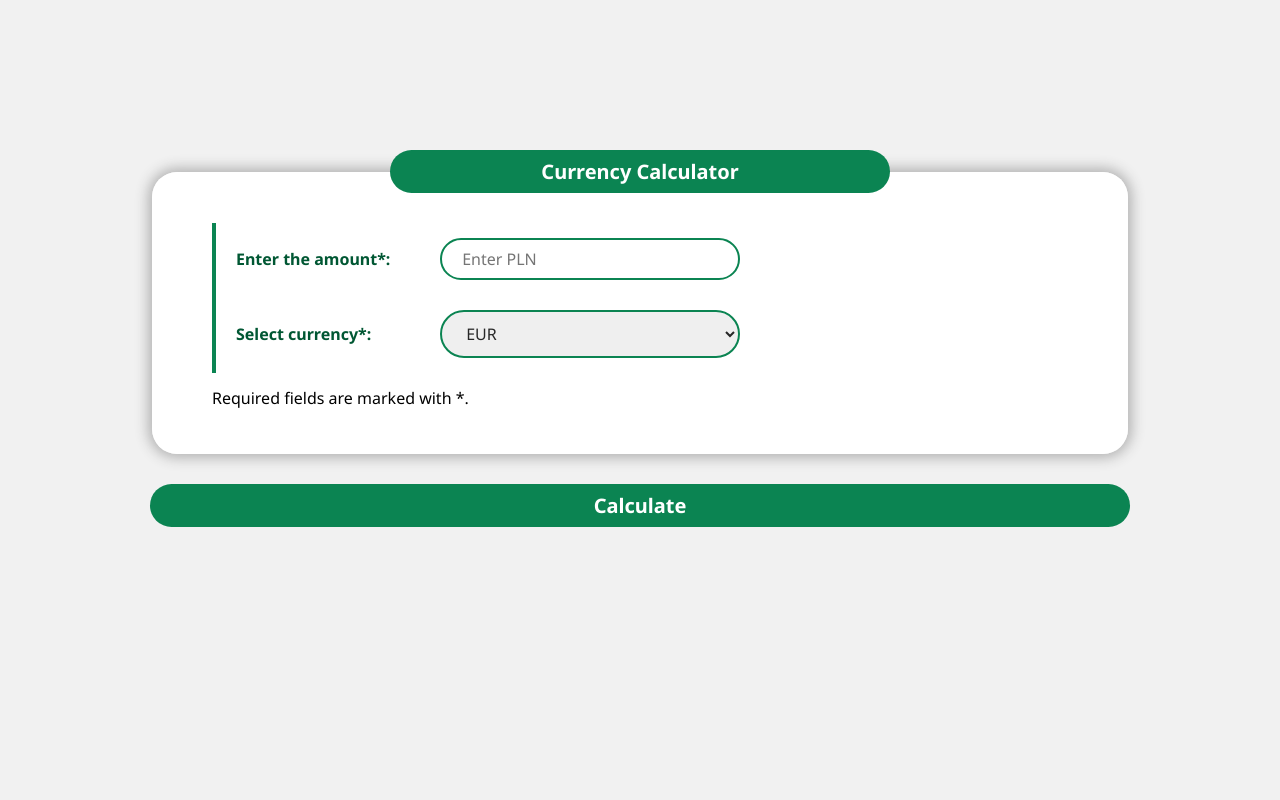
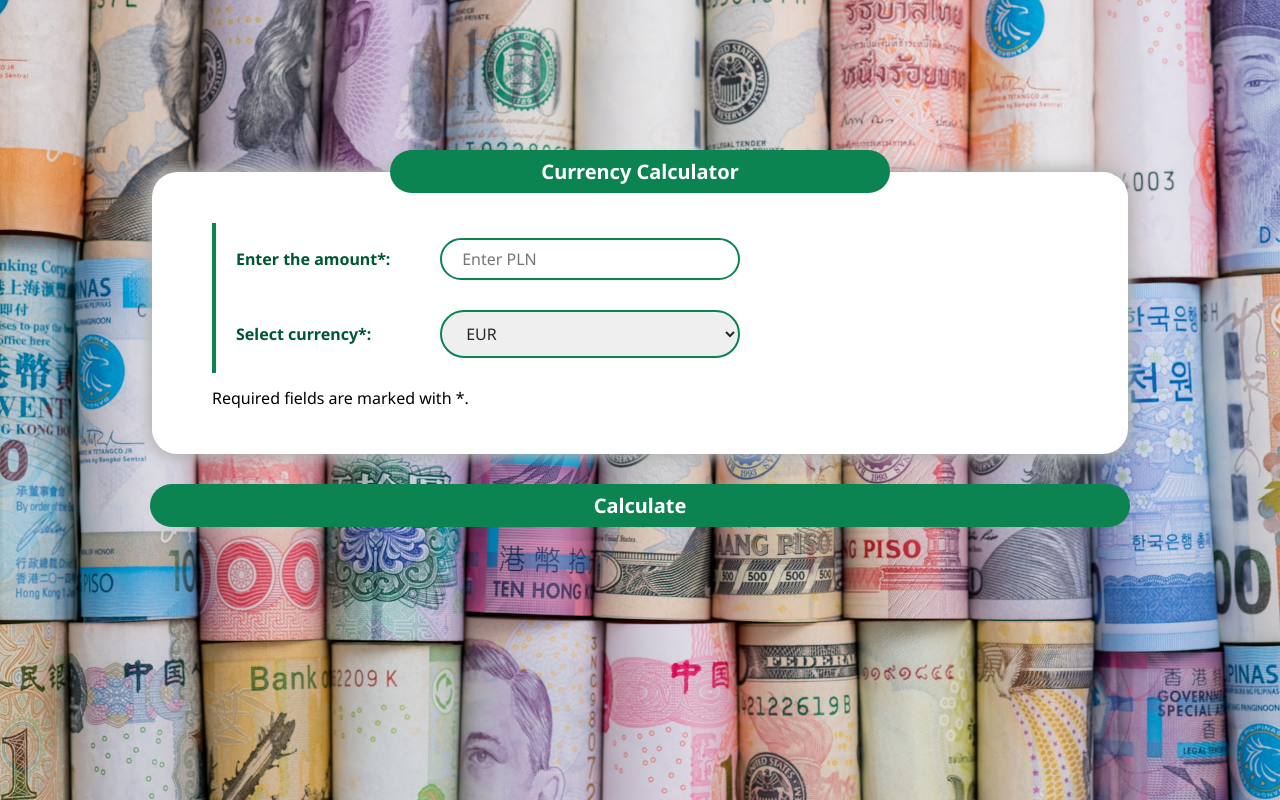
Before and after one commit to pkruczek22/currency-converter, a plain HTML site: page index.html in a window 1280 px wide. Drawn offline with nearby package versions, Linux system fonts and the light colour scheme.

Commit message:
Add background image to body

```diff
--- a/css/style.css
+++ b/css/style.css
@@ -12,6 +12,8 @@ html {
     background-color: #f1f1f1;
     font-family: 'Noto Sans', sans-serif;
     height: 100vh;
+    background-image: url(../images/background.jpeg);
+    background-size: cover;
 }
 
 .container {
```
Also changed, not shown: images/background.jpeg (added).
